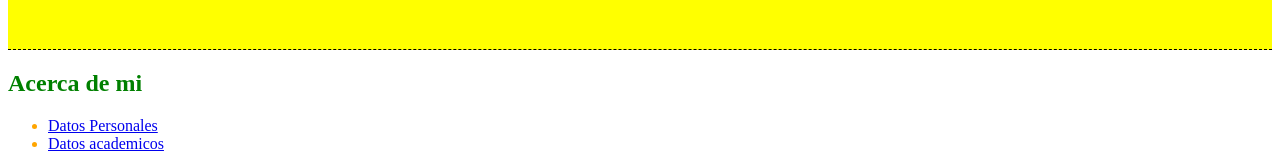
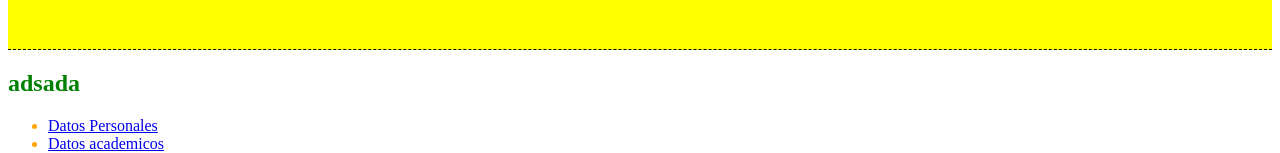
Before and after one commit to Nico22202/portfolio3, a plain HTML site: page index.html in a window 1280 px wide. Shown: the part 556-709 px from the top of the page. Drawn offline with Linux system fonts and the light colour scheme.

Commit message:
cambio el h2

```diff
--- a/index.html
+++ b/index.html
@@ -14,10 +14,9 @@
     <h1>Portolio de Nicolás Giuggiolini</h1>
 
     </header>
-
   <main>
     <article>
-  <h2> Acerca de mi</h2>
+  <h2> adsada</h2>
             <ul>
             <li><a href="#1">Datos Personales</a> </li>
             <li><a href="#2">Datos academicos</a> </li>
```
